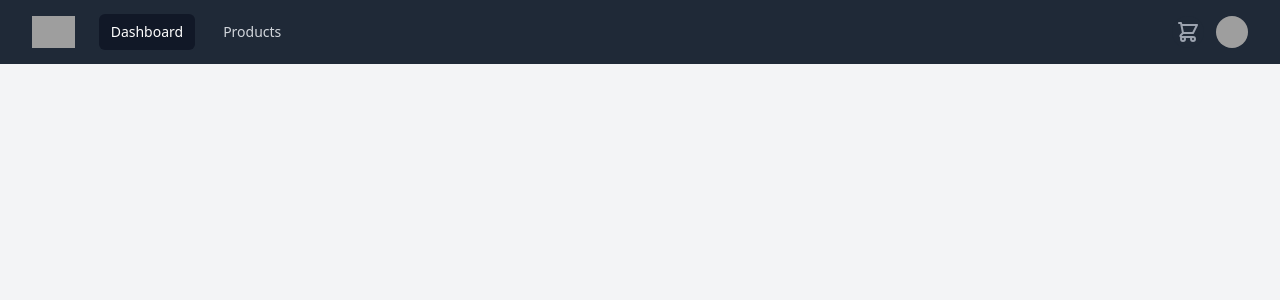
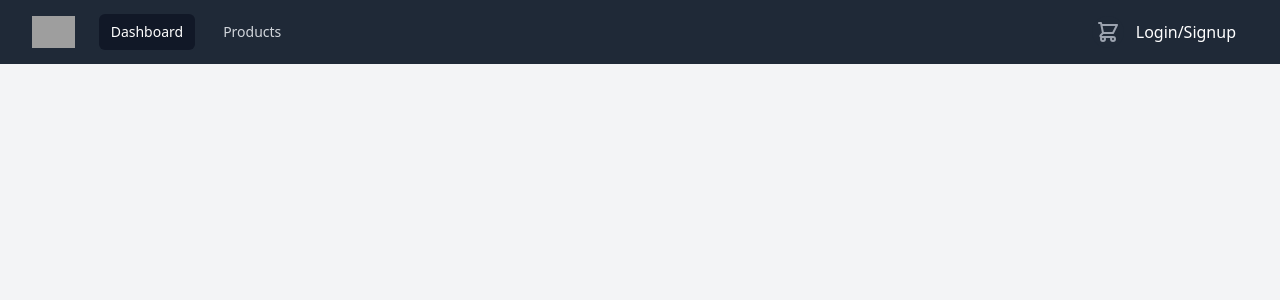
Before and after one commit to whimsicalartist123/EShop, a Django app: page / in a window 1280 px wide. Shown: the top 300 px of the page. Run offline with Django 3.2, Linux system fonts and the light colour scheme; parts of the project's set-up code (start-up, migrations or seed data) failed here and were passed over; some libraries are stand-ins or nearby versions; grey boxes are pictures that could not be loaded.

Commit message:
added conditional elements in navbar based on user authentication status

```diff
--- a/templates/components/navbar.html
+++ b/templates/components/navbar.html
@@ -127,6 +127,8 @@
 
         </button>
 
+        <!-- Only Show profile picture if user is logged in, else show signup and login buttons. -->
+        {% if user.is_authenticated %}
           <!-- Profile dropdown -->
           <div class="ml-3 relative">
             <div>
@@ -139,6 +141,7 @@
                   alt="">
               </button>
             </div>
+
             <!--
                       Profile dropdown panel, show/hide based on dropdown state.
 
@@ -149,14 +152,21 @@
                         From: "transform opacity-100 scale-100"
                         To: "transform opacity-0 scale-95"
                     -->
-          <div z-index=100
+            <div
               class="origin-top-right absolute right-0 mt-2 w-48 rounded-md shadow-lg py-1 bg-white ring-1 ring-black ring-opacity-5 hidden"
               ref="profile_dropdown" role="menu" aria-orientation="vertical" aria-labelledby="user-menu">
               <a href="#" class="block px-4 py-2 text-sm text-gray-700 hover:bg-gray-100" role="menuitem">Your Profile</a>
               <a href="#" class="block px-4 py-2 text-sm text-gray-700 hover:bg-gray-100" role="menuitem">Settings</a>
-            <a href="#" class="block px-4 py-2 text-sm text-gray-700 hover:bg-gray-100" role="menuitem">Sign out</a>
+              <a href="{% url 'account_logout' %}" class="block px-4 py-2 text-sm text-gray-700 hover:bg-gray-100"
+                role="menuitem">Sign out</a>
             </div>
           </div>
+
+        {% else %}
+          <a class=" text-white mx-3" href="{% url 'account_signup' %}">Login/Signup</a>
+        {% endif %}
+
+
 
       </div>
 
```
Lines whose indentation alone changed are shown as unchanged.
